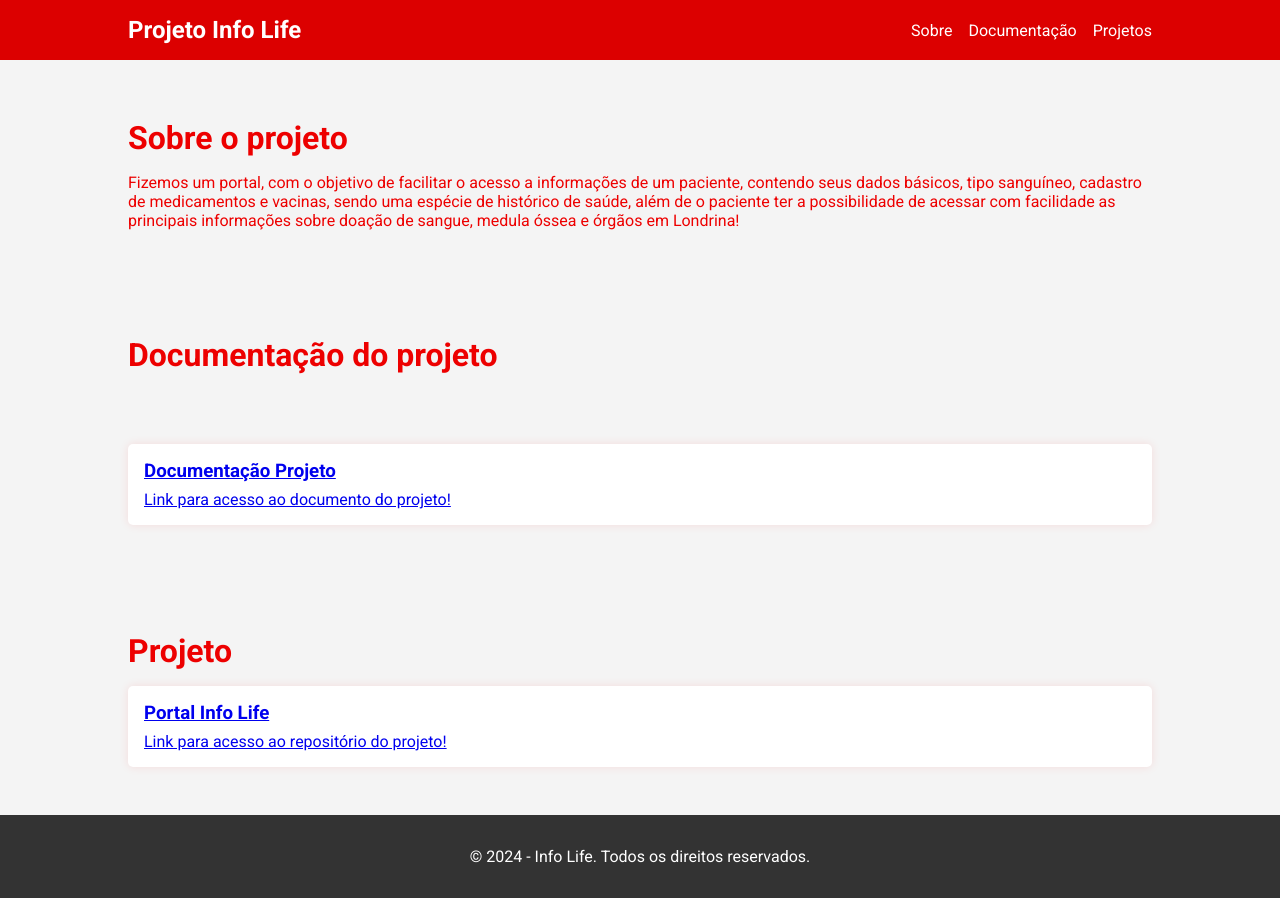
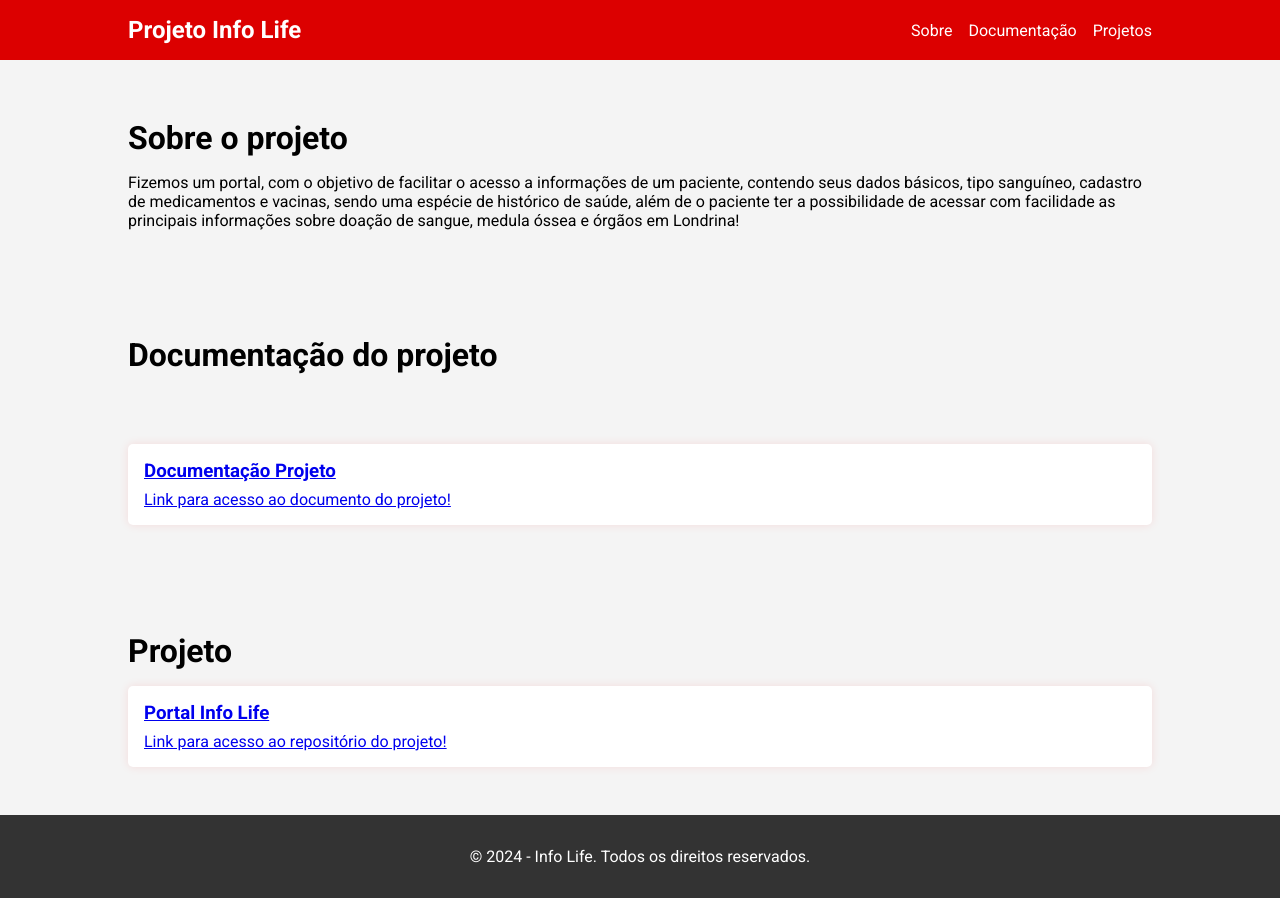
Before and after one commit to gabrielbestevess/infolifedoc, a plain HTML site: page index.html in a window 1280 px wide. Drawn offline with Linux system fonts and the light colour scheme.

Commit message:
alteração cor fonte

```diff
--- a/styles.css
+++ b/styles.css
@@ -3,7 +3,7 @@ body {
     margin: 0;
     padding: 0;
     background: #f4f4f4;
-    color: #ed0000;
+    color: #000000;
 }
 
 header {
```
